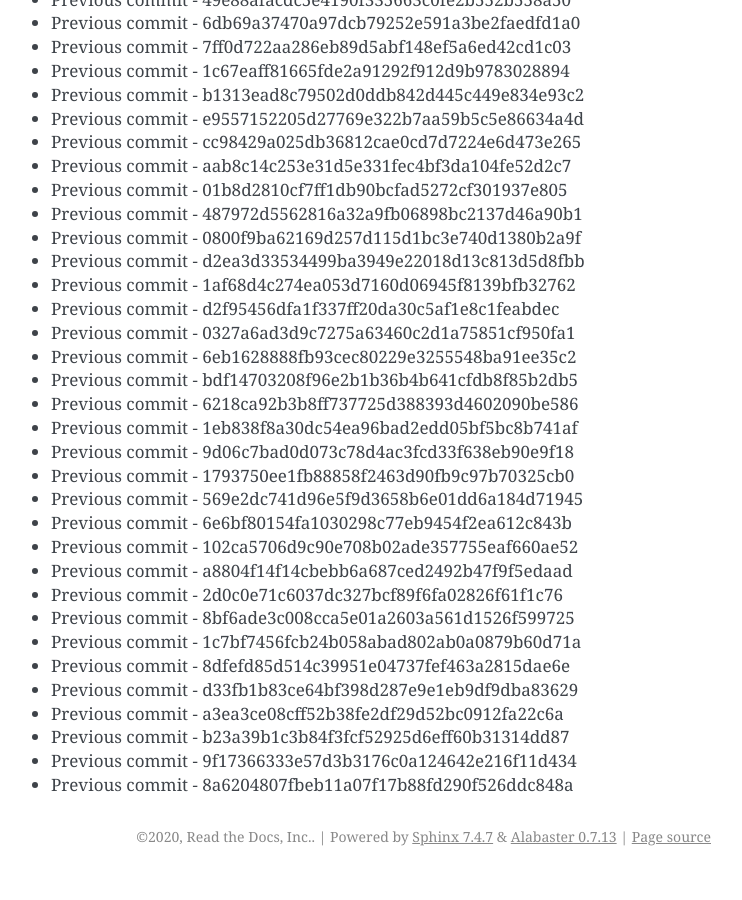
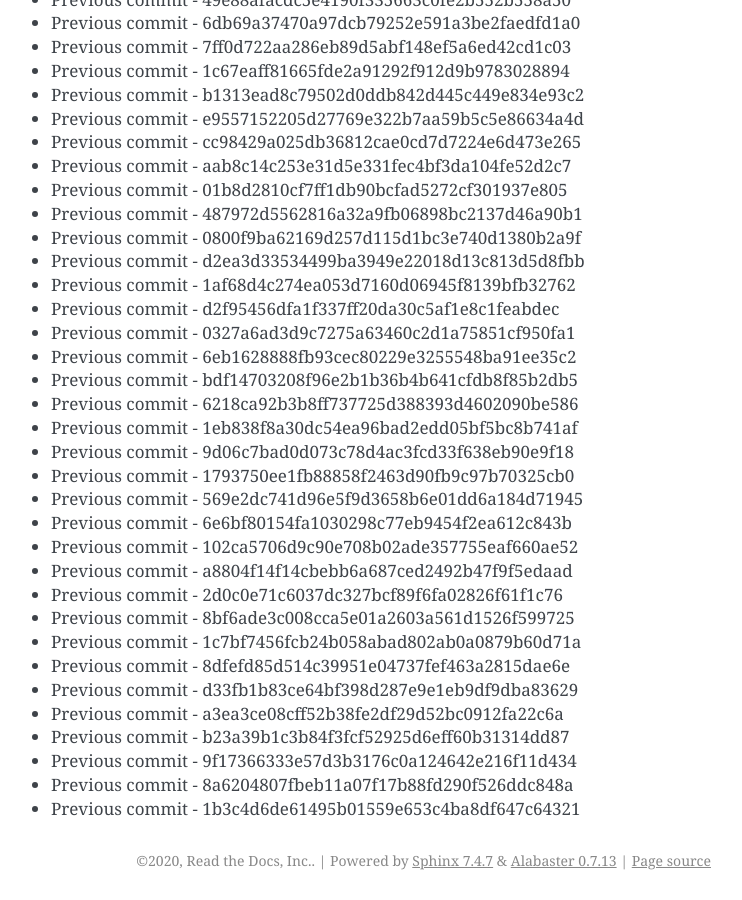
Before and after one commit to readthedocs/rtd-git-stresstest, a Sphinx documentation site: the page built from docs/updates.rst, in a window 1280 px wide and 900 px high, scrolled down 16457 px. Shown: the whole window, without its empty margins (399-1141 px from the left). Built offline with Sphinx 7.4.7, drawn with Linux system fonts in a browser that asks for light colours; before the commit the page ends 17333 px from its top, so only the background shows below that.

Commit message:
Generating commit from previous: 1b3c4d6de61495b01559e653c4ba8df647c64321

```diff
--- a/docs/updates.rst
+++ b/docs/updates.rst
@@ -723,3 +723,4 @@ It can be tested for any performance characteristics.
 * Previous commit - b23a39b1c3b84f3fcf52925d6eff60b31314dd87
 * Previous commit - 9f17366333e57d3b3176c0a124642e216f11d434
 * Previous commit - 8a6204807fbeb11a07f17b88fd290f526ddc848a
+* Previous commit - 1b3c4d6de61495b01559e653c4ba8df647c64321
```
